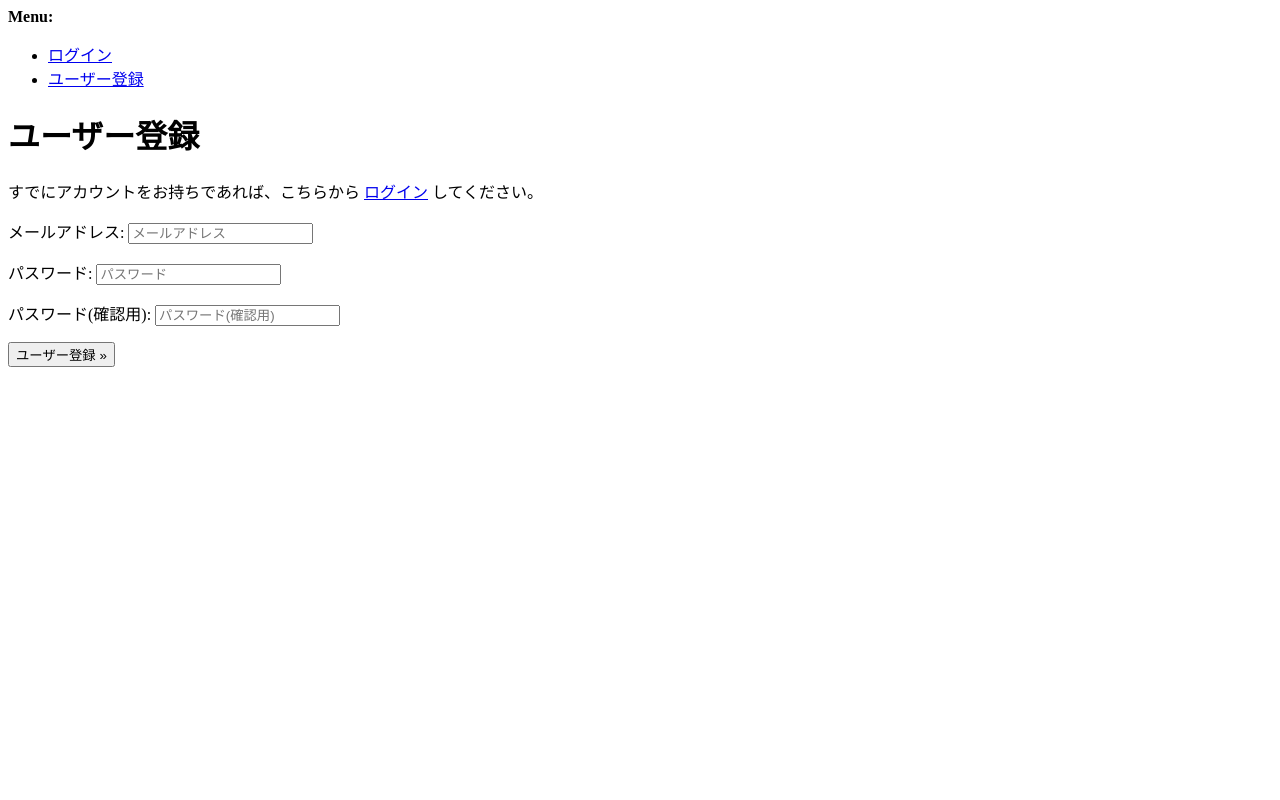
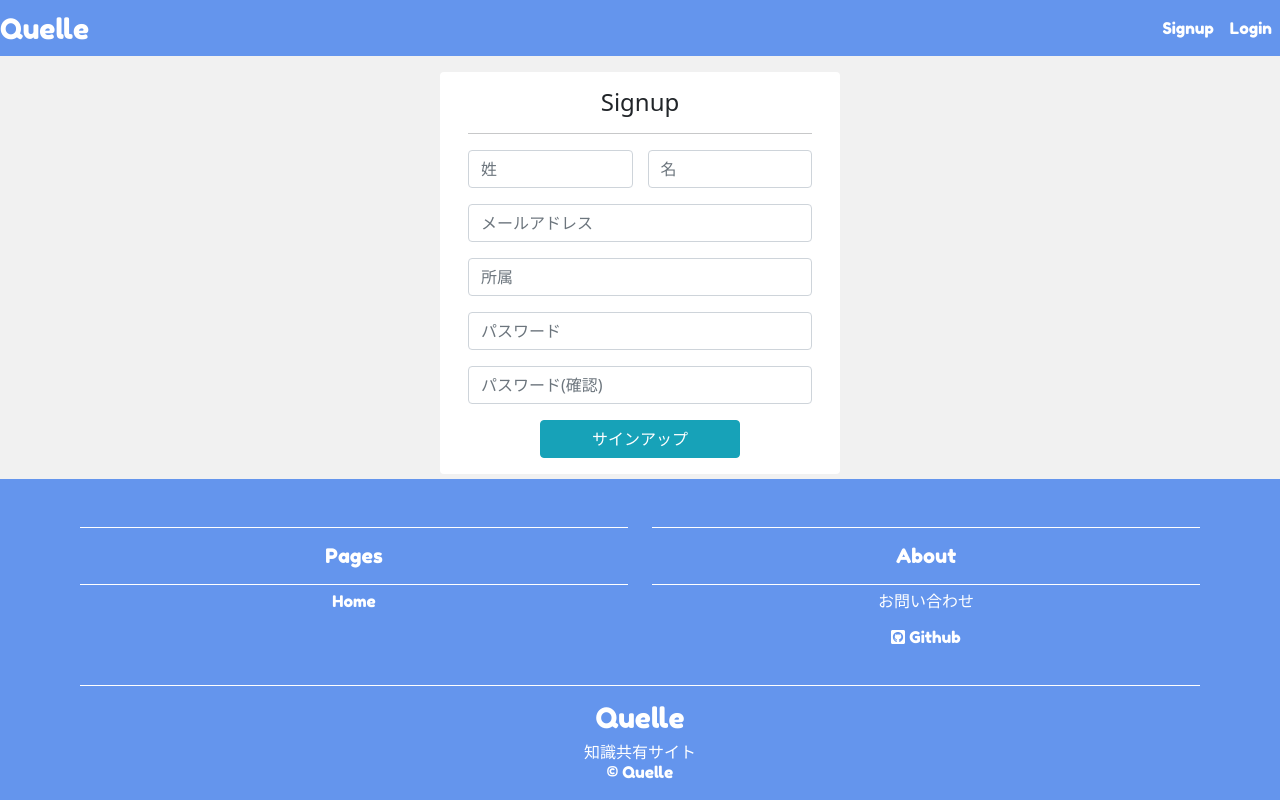
Before and after one commit to akihiro-hosoya/quelle, a Django app: page /accounts/signup/ in a window 1280 px wide. Run offline with Django 3.2, Linux system fonts and the light colour scheme; some libraries are stand-ins or nearby versions.

Commit message:
認証機能完成

```diff
--- a/accounts/forms.py
+++ b/accounts/forms.py
@@ -1,4 +1,19 @@
 from django import forms
+from allauth.account.forms import SignupForm
+
+
+class SignupUserForm(SignupForm):
+    first_name = forms.CharField(max_length=30, label='姓')
+    last_name = forms.CharField(max_length=30, label='名')
+    department = forms.CharField(max_length=30, label='所属')
+
+    def save(self, request):
+        user = super(SignupUserForm, self).save(request)
+        user.first_name = self.cleaned_data['first_name']
+        user.last_name = self.cleaned_data['last_name']
+        user.department = self.cleaned_data['department']
+        user.save()
+        return user
 
 class ProfileForm(forms.Form):
     first_name = forms.CharField(max_length=30, label='姓')
--- a/accounts/templates/accounts/login.html
+++ b/accounts/templates/accounts/login.html
@@ -6,7 +6,7 @@
     <div class="row">
 
         <!-- ---------- ログイン欄 ---------- -->
-        <div class="card mt-3">
+        <div class="card account_card mx-auto mt-3">
             <div class="card-body">
                 <h4 class="card-title text-center">Login</h4>
                 <hr>
@@ -19,7 +19,7 @@
                         {% render_field form.password class="form-control" placeholder="パスワード" %}
                     </div>
                     <div class="button mx-auto mt-3">
-                        <button class="btn btn-info btn-block" type="submit">登録する</button>
+                        <button class="btn btn-info btn-block" type="submit">ログイン</button>
                     </div>
                 </form>
             </div>
--- /dev/null
+++ b/accounts/templates/accounts/signup.html
@@ -0,0 +1,39 @@
+{% extends 'forum/base.html' %}
+{% load widget_tweaks %}
+{% load static %}
+
+{% block content %}
+    <div class="row">
+
+        <!-- ---------- サインアップ欄 ---------- -->
+        <div class="card account_card mx-auto mt-3">
+            <div class="card-body">
+                <h4 class="card-title text-center">Signup</h4>
+                <hr>
+                <form method="post">
+                    {% csrf_token %}
+                    <div class="form-label-group form_wrap form_wrap-2">
+                        {% render_field form.first_name class="form-control" placeholder="姓" %}
+                        {% render_field form.last_name class="form-control" placeholder="名" %}
+                    </div>
+                    <div class="form-label-group">
+                        {% render_field form.email class="form-control" placeholder="メールアドレス" %}
+                    </div>
+                    <div class="form-label-group">
+                        {% render_field form.department class="form-control" placeholder="所属" %}
+                    </div>
+                    <div class="form-label-group">
+                        {% render_field form.password1 class="form-control" placeholder="パスワード" %}
+                    </div>
+                    <div class="form-label-group">
+                        {% render_field form.password2 class="form-control" placeholder="パスワード(確認)" %}
+                    </div>
+                    <div class="button mx-auto mt-3">
+                        <button class="btn btn-info btn-block" type="submit">サインアップ</button>
+                    </div>
+                </form>
+            </div>
+        </div>
+    </div>
+</div>
+{% endblock content %}
--- a/accounts/urls.py
+++ b/accounts/urls.py
@@ -2,7 +2,9 @@
 from accounts import views
 
 urlpatterns = [
+    path('signup/', views.SignupView.as_view(), name='account_signup'),
     path('login/', views.LoginView.as_view(), name='account_login'),
+    path('logout/', views.LogoutView.as_view(), name='account_logout'),
     path('profile/', views.ProfileView.as_view(), name='profile'),
     path('profile/edit/', views.ProfileEditView.as_view(), name='profile_edit'),
 ]
--- a/accounts/views.py
+++ b/accounts/views.py
@@ -1,14 +1,27 @@
 from django.shortcuts import render, redirect
 from django.views import View
 from accounts.models import CustomUser
-from accounts.forms import ProfileForm
+from accounts.forms import ProfileForm, SignupUserForm
 from allauth.account import views
+from django.contrib.auth.mixins import LoginRequiredMixin
 
 # Create your views here.
+class SignupView(views.SignupView):
+    template_name = 'accounts/signup.html'
+    form_class = SignupUserForm
+
+class LogoutView(views.LogoutView):
+    template_name = 'accounts/logout.html'
+
+    def post(self, *args, **kwargs):
+        if self.request.user.is_authenticated:
+            self.logout()
+        return redirect('/')
+
 class LoginView(views.LoginView):
     template_name = 'accounts/login.html'
 
-class ProfileView(View):
+class ProfileView(LoginRequiredMixin, View):
     def get(self, request, *args, **kwargs):
         user_data = CustomUser.objects.get(id=request.user.id)
 
@@ -16,7 +29,7 @@
             'user_data': user_data,
         })
 
-class ProfileEditView(View):
+class ProfileEditView(LoginRequiredMixin, View):
     def get(self, request, *args, **kwargs):
         user_data = CustomUser.objects.get(id=request.user.id)
         form = ProfileForm(
--- a/forum/static/css/style.css
+++ b/forum/static/css/style.css
@@ -68,6 +68,9 @@
 }
 
 /* プロフィール欄 */
+.profile_card{
+    width: 60vw;
+}
 .profile_table {
     width: 100%;
     border: 5px solid black;
@@ -75,38 +78,39 @@
     border-collapse: collapse;
     overflow: hidden;
 }
-
 .profile_table .header {
     width: 15vw;
     padding: 20px;
     text-align: center;
     background-color: #CCFFFF;
 }
-
 .profile_table .data {
     padding: 20px;
     background-color: white;
 }
-
 .button {
     width: 200px;
+    margin-top: 1rem;
 }
 
 .form_wrap {
     display: grid;
     gap: 15px;
 }
-
 .form_wrap-2 {
     grid-template-columns: repeat(2, 1fr);
 }
-
 .form-control:focus {
     box-shadow: none;
 }
 
-
-
+.account_card {
+    width: 400px;
+    border: 0;
+}
+.form-label-group {
+    margin-bottom: 1rem;
+}
 
 
 
--- a/forum/templates/forum/base.html
+++ b/forum/templates/forum/base.html
@@ -36,9 +36,12 @@
                             <li class="nav-item">
                                 <a href="{% url 'profile' %}" class="nav-link">Profile</a>
                             </li>
+                            <li class="nav-item">
+                                <a href="{% url 'account_logout' %}" class="nav-link">Logout</a>
+                            </li>
                         {% else %}
                             <li class="nav-item">
-                                <a href="" class="nav-link">Signup</a>
+                                <a href="{% url 'account_signup' %}" class="nav-link">Signup</a>
                             </li>
                             <li class="nav-item">
                                 <a href="{% url 'account_login' %}" class="nav-link">Login</a>
--- a/forum/views.py
+++ b/forum/views.py
@@ -1,6 +1,8 @@
 from django.shortcuts import render, redirect
 from django.views.generic import TemplateView
+from django.contrib.auth.mixins import LoginRequiredMixin
 
 # Create your views here.
-class IndexView(TemplateView):
+class IndexView(LoginRequiredMixin, TemplateView):
     template_name = "forum/index.html"
+    login_url = '/accounts/login/'
```
Also changed, not shown: accounts/templates/accounts/logout.html (added, +24 -0 lines), accounts/templates/accounts/profile.html (+1 -7 lines), accounts/templates/accounts/profile_edit.html (+2 -9 lines).
